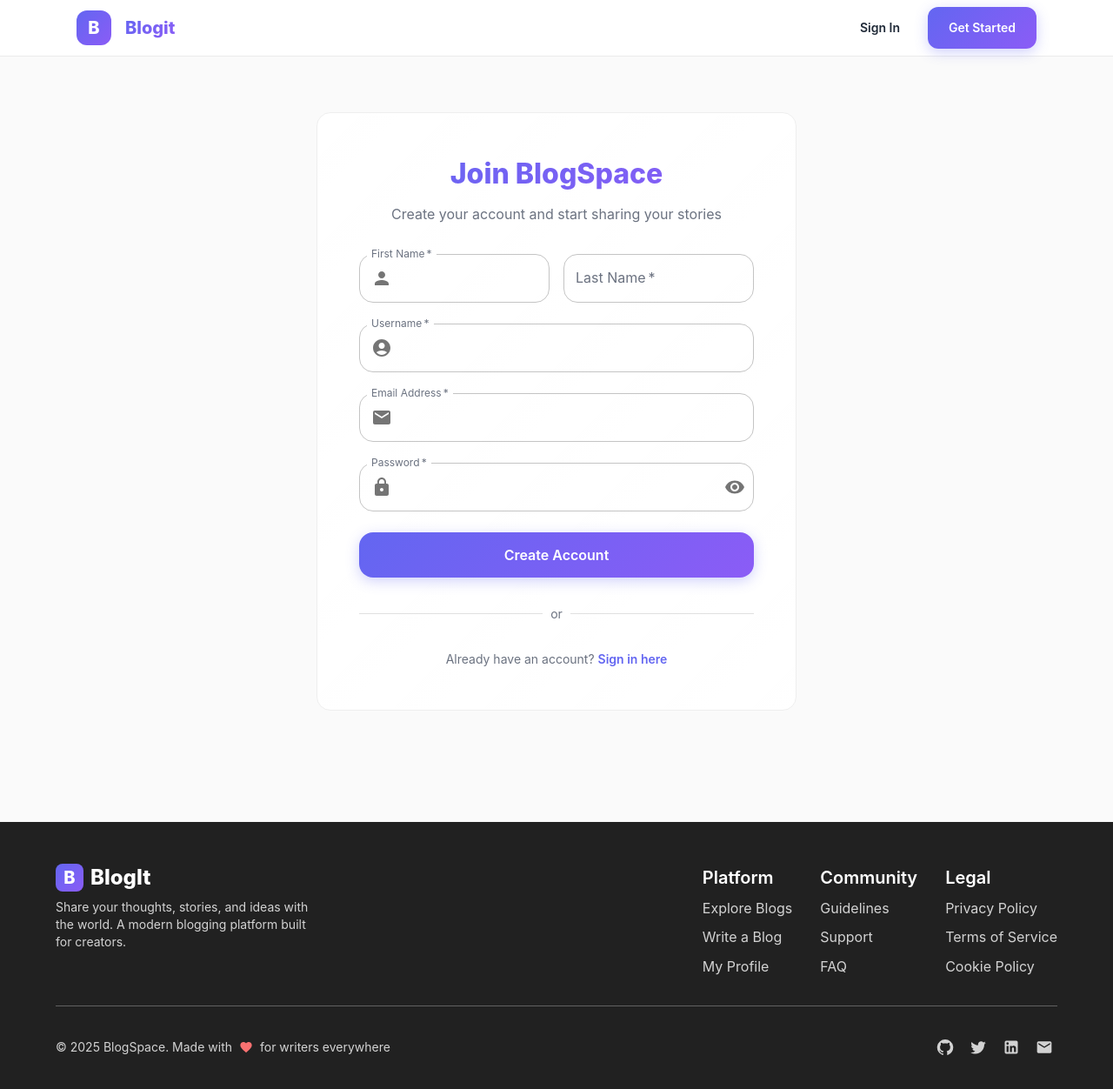
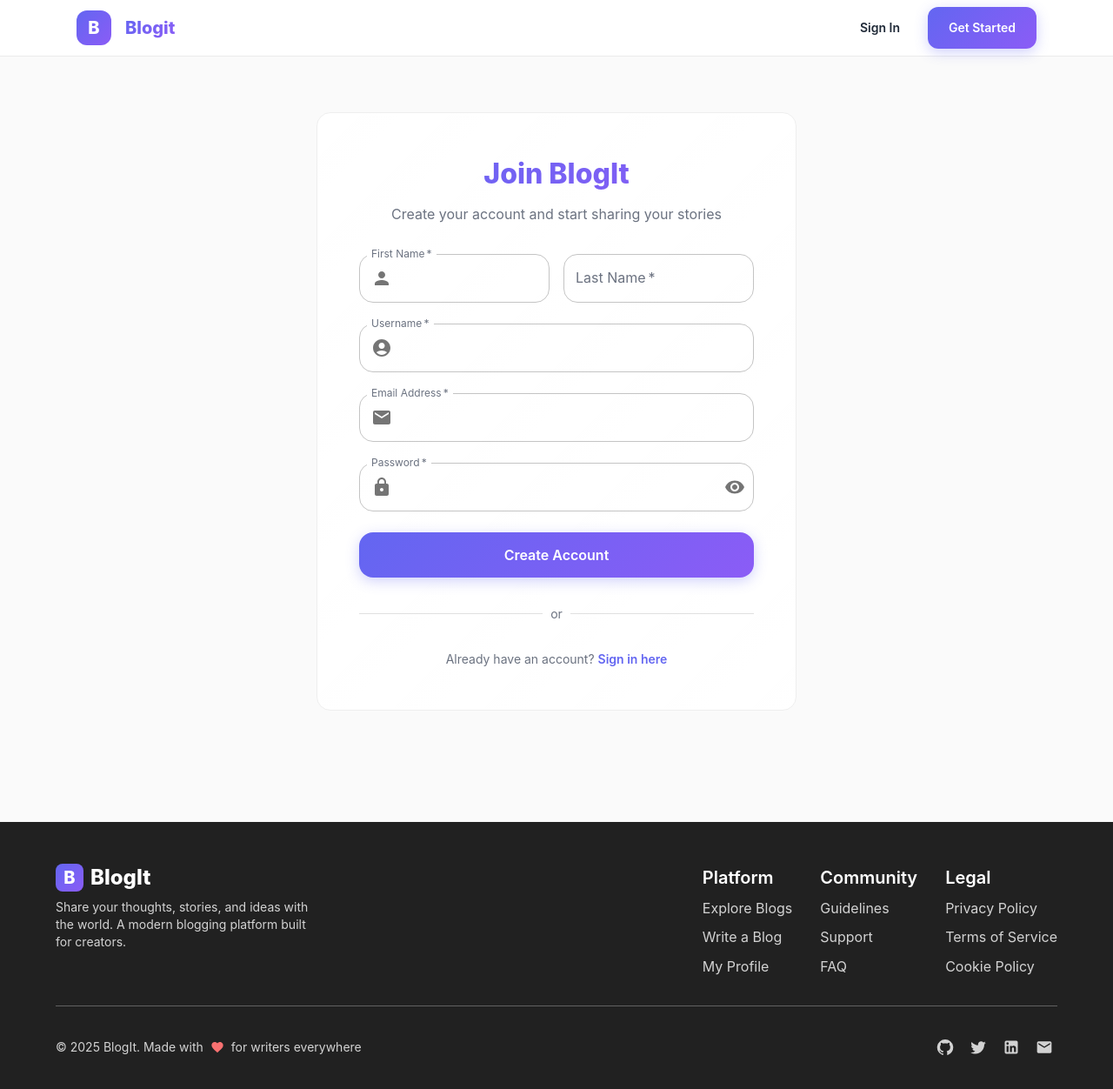
Before and after one commit to arman-develops/blogit-frontend, a React (Vite) app: page /signup in a window 1280 px wide. Shown: the top 1252 px of the page at 87% size. Built offline with nearby package versions, Linux system fonts and the light colour scheme.

Commit message:
Fixed invalid blog errors

```diff
--- a/src/components/blog/AuthorInfo.tsx
+++ b/src/components/blog/AuthorInfo.tsx
@@ -2,8 +2,6 @@ import {
   Edit,
   AccessTime,
   CalendarToday,
-  Share,
-  ThumbUp,
 } from "@mui/icons-material";
 import { Stack, Avatar, Typography, Box, Button } from "@mui/material";
 import { useNavigate } from "react-router-dom";
--- a/src/components/blog/BlogInteractions.tsx
+++ b/src/components/blog/BlogInteractions.tsx
@@ -151,7 +151,7 @@ export default function BlogInteractions({
         slotProps={{
           paper: {
             sx: {
-                borderRadius: 2,
+                borderRadius: 1,
                 minWidth: 200,
                 boxShadow: "0 8px 30px rgba(0,0,0,0.12)",
             },
--- a/src/components/blogs/BlogGrid.tsx
+++ b/src/components/blogs/BlogGrid.tsx
@@ -44,9 +44,12 @@ function BlogGrid() {
   } = useQuery({
     queryKey: ["blogs"],
     queryFn: async () => {
-      const res = await api.get("/blogs");
-
-      return res.data.data.blogs.filter((blog: any) => !blog.isDeleted);
+      try {
+        const res = await api.get("/blogs");
+        return res.data.data.blogs.filter((blog: any) => !blog.isDeleted);
+      } catch(err:any) {
+        console.error(err)
+      }
     },
   });
 
--- a/src/layout/Footer.tsx
+++ b/src/layout/Footer.tsx
@@ -112,7 +112,7 @@ export default function Footer() {
           <Stack direction={{ xs: "column", sm: "row" }} justifyContent="space-between" alignItems="center" spacing={2}>
             <Stack direction="row" alignItems="center" spacing={1}>
               <Typography variant="body2" sx={{ opacity: 0.8 }}>
-                © {currentYear} BlogSpace. Made with
+                © {currentYear} BlogIt. Made with
               </Typography>
               <Favorite sx={{ fontSize: 16, color: "#f87171" }} />
               <Typography variant="body2" sx={{ opacity: 0.8 }}>
--- a/src/pages/BlogPage.tsx
+++ b/src/pages/BlogPage.tsx
@@ -24,8 +24,6 @@ export default function BlogPage() {
     queryKey: ["blog", blogID],
     queryFn: async () => {
       const res = await api.get(`/blogs/${blogID}`);
-      console.log(res.data.data.blog);
-
       if (res.data.data.blog.isDeleted) {
         throw new Error("Blog has been deleted");
       }
--- a/src/pages/SignupPage.tsx
+++ b/src/pages/SignupPage.tsx
@@ -73,19 +73,21 @@ export default function SignupPage() {
     onSuccess: ({ user, token }) => {
       login(user, token);
       navigate("/blogs");
+      setLoading(false)
     },
     onError: (err: any) => {
       console.error(err);
       setError("Sign up failed");
+      setLoading(false)
     },
   });
 
   const handleSubmit = async (e: React.FormEvent) => {
     e.preventDefault();
-    setLoading(true);
-    setError("");
+    setLoading(true)
 
     signupMutation.mutate(formData);
+    setError("");
   };
 
   return (
@@ -114,7 +116,7 @@ export default function SignupPage() {
               fontWeight: 800,
             }}
           >
-            Join BlogSpace
+            Join BlogIt
           </Typography>
           <Typography variant="body1" color="text.secondary">
             Create your account and start sharing your stories
--- a/src/service/BlogApi.ts
+++ b/src/service/BlogApi.ts
@@ -3,6 +3,7 @@ import { useAuthStore } from "../store/authStore";
 
 const api = axios.create({
   baseURL: "https://blog-it-backend-j3e2.onrender.com/api",
+  // baseURL: "http://localhost:3500/api",
   headers: {
     Authorization: `Bearer ${localStorage.getItem("token")}`,
   },
```
Also changed, not shown: vercel.json (added).
